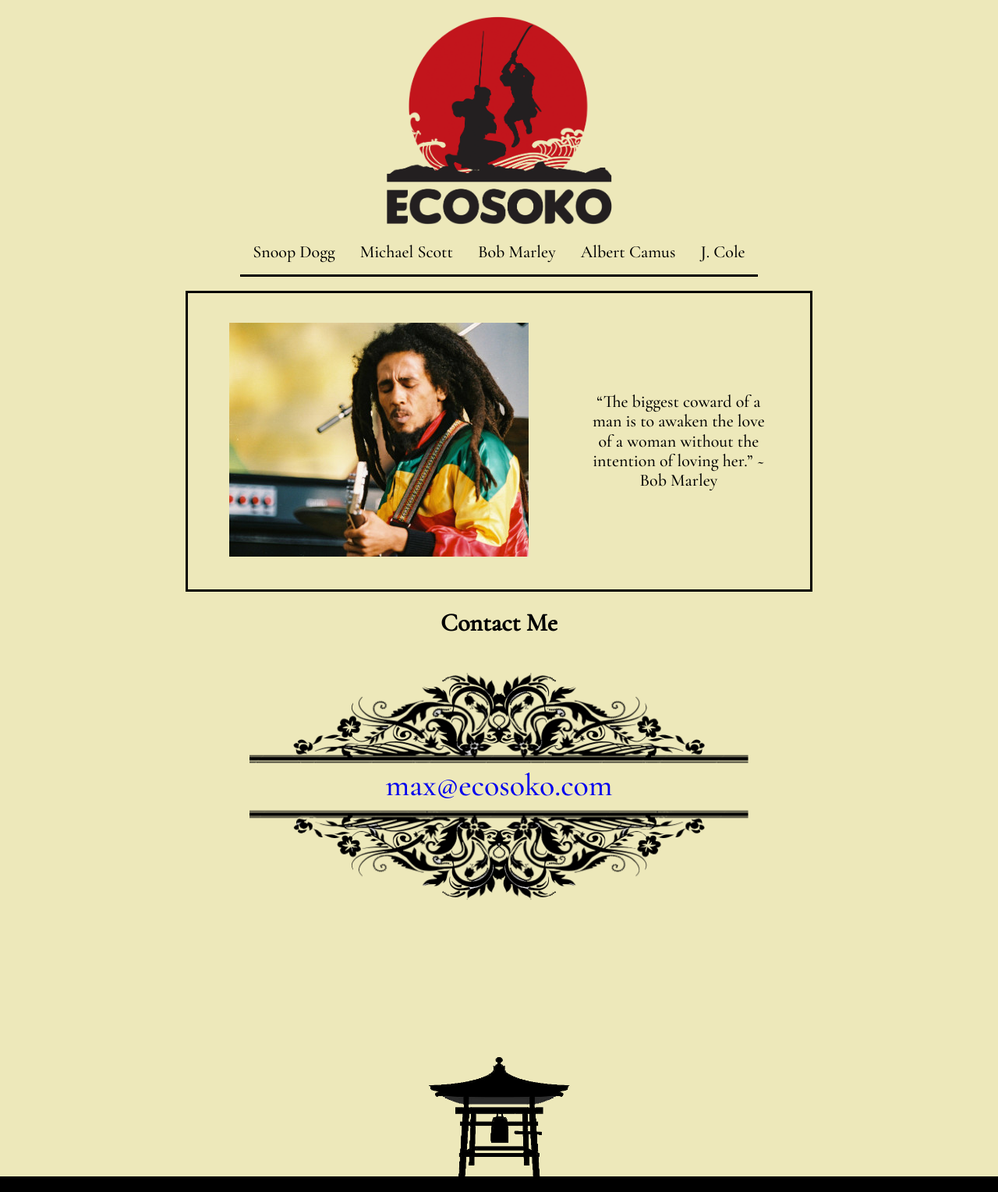
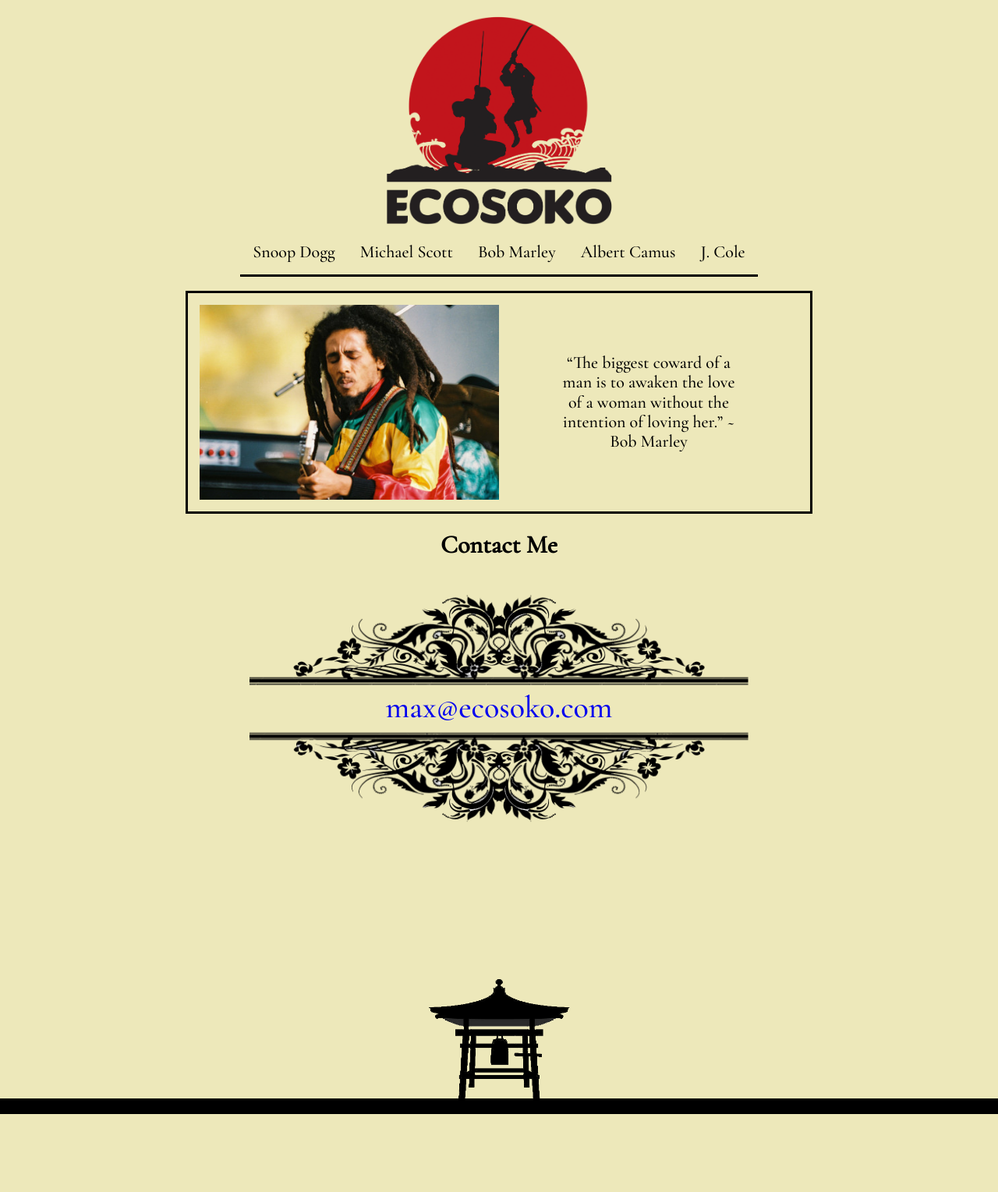
Before and after one commit to ecosoko/ecosoko, a Jekyll site: the page built from index.html, in a window 1280 px wide. Shown: the whole page at 78% size. Built offline with Jekyll 4.4.1, drawn with Linux system fonts in a browser that asks for light colours; after the commit the page ends 1429 px from its top, so only the background shows below that.

Commit message:
corrected image sizes

```diff
--- a/css/main.scss
+++ b/css/main.scss
@@ -101,14 +101,20 @@
   border: 3px solid #000;
   margin: auto;
   width: 60%;
-  height: 350px;
+  height: 250px;
   padding: 15px;
 }
 
 .quote-images {
   width: 50%;
+  height: inherit;
   overflow: hidden;
-  margin: auto;
+}
+
+.quote-images img {
+  height: inherit;
+  width: 100%;
+  object-fit: fill;
 }
 
 .quote-text {
```
